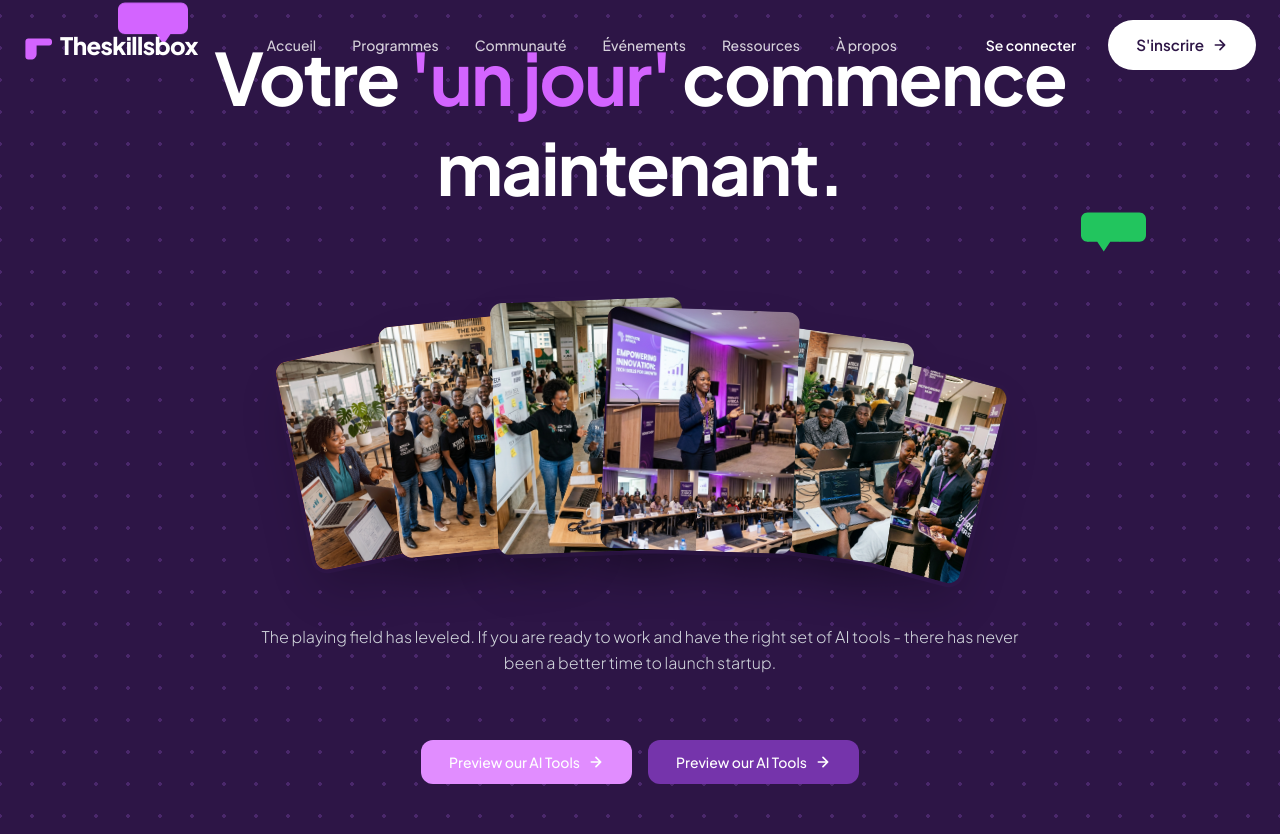
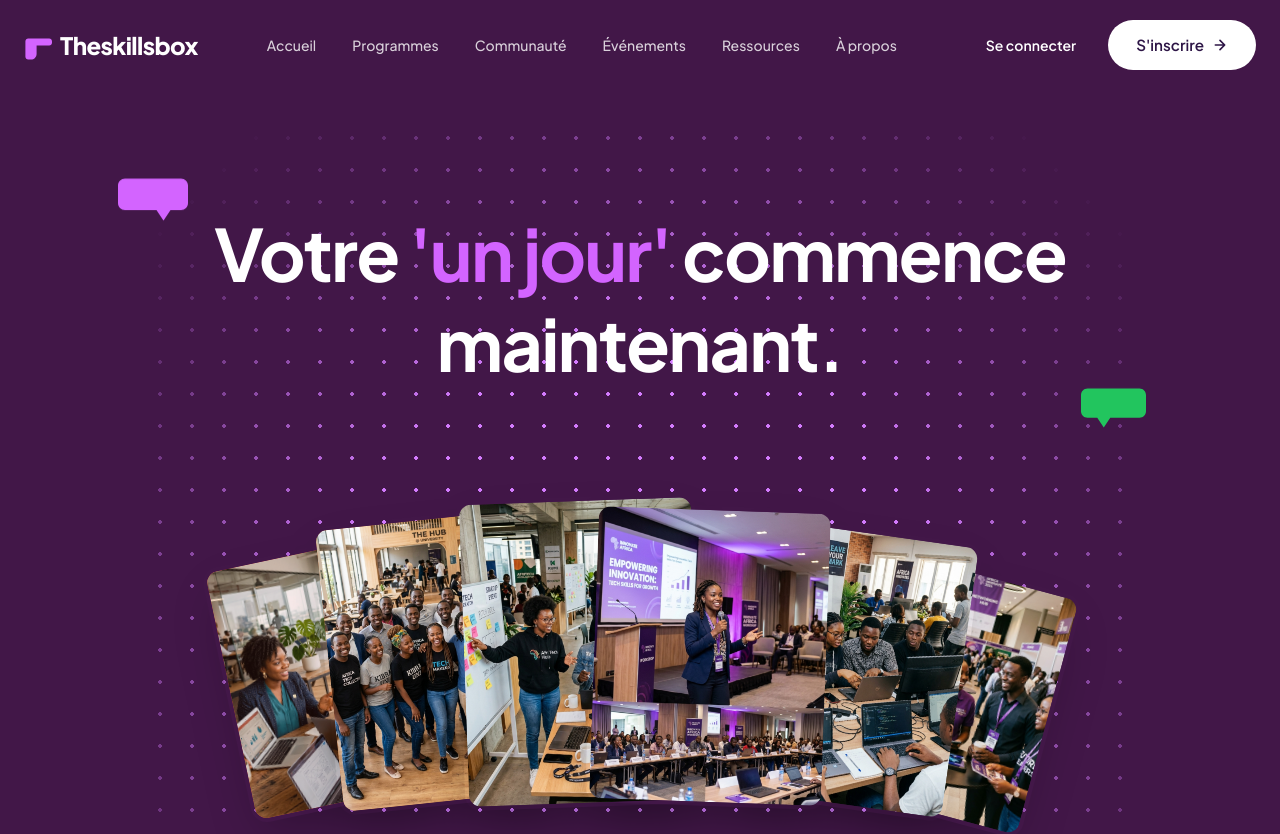
Before and after one commit to Sacre-MBIKU-WAKANE/the_skill_box, a Next.js app: page / in a window 1280 px wide. Shown: the top 834 px of the page. Built offline with nearby package versions, Linux system fonts and the light colour scheme.

Commit message:
fix hero section

```diff
--- a/app/components/HeroSection.tsx
+++ b/app/components/HeroSection.tsx
@@ -6,17 +6,21 @@ export default function HeroSection() {
   return (
     <section
       id="hero"
-      className="relative min-h-[90vh] flex flex-col items-center justify-center overflow-hidden bg-[#2D1546] pt-32, pb-20"
-      style={{
-        backgroundImage: 'radial-gradient(circle, #4A276B 2px, transparent 2px)',
-        backgroundSize: '32px 32px',
-        backgroundPosition: 'center',
-      }}
+      className="relative min-h-[90vh] flex flex-col items-center justify-center overflow-hidden bg-[#421748] pt-32 pb-20"
     >
-      <div className="relative z-10 max-w-7xl mx-auto px-6 w-full flex flex-col items-center">
+      <div
+        className="relative z-10 max-w-fit mx-auto px-8 md:px-16 py-12 flex flex-col items-center"
+      >
+        <div className="absolute inset-0 z-0 pointer-events-none" style={{
+          backgroundImage: 'radial-gradient(circle, #D47CFF 2px, transparent 2px)',
+          backgroundSize: '32px 32px',
+          backgroundPosition: 'center',
+          WebkitMaskImage: 'radial-gradient(circle at center, black 40%, transparent 90%)',
+          maskImage: 'radial-gradient(circle at center, black 40%, transparent 90%)',
+        }}></div>
 
         {/* Title and Bubbles */}
-        <div className="relative mb-16 mt-8">
+        <div className="relative mb-16 mt-8 z-10">
           {/* Purple Bubble */}
           <div className="absolute -left-16 -top-8 md:-left-24 md:-top-6 animate-float z-10">
             <svg width="70" height="45" viewBox="0 0 100 60" fill="none" xmlns="http://www.w3.org/2000/svg">
@@ -37,37 +41,37 @@ export default function HeroSection() {
         </div>
 
         {/* Fanned Cards */}
-        <div className="relative flex justify-center items-center w-full h-[300px] mb-12">
+        <div className="relative flex justify-center items-center w-full h-[400px] mb-12 z-10">
 
           {/* Card 1 */}
-          <div className="absolute z-10 transform -rotate-[12deg] -translate-x-[260px] translate-y-6 w-[180px] h-[220px] rounded-2xl overflow-hidden shadow-2xl border-4 border-transparent transition-transform hover:z-50 hover:scale-105 duration-300">
+          <div className="absolute z-10 transform -rotate-[12deg] -translate-x-[310px] translate-y-6 w-[210px] h-[260px] rounded-2xl overflow-hidden shadow-2xl border-4 border-transparent transition-transform hover:z-50 hover:scale-105 duration-300">
             <div className="absolute inset-0 bg-[#E85D45] z-0"></div>
             <Image src="/images/mentoring.png" alt="Mentoring" layout="fill" objectFit="cover" className="opacity-90 relative z-10" />
           </div>
 
           {/* Card 2 */}
-          <div className="absolute z-20 transform -rotate-[6deg] -translate-x-[160px] translate-y-2 w-[190px] h-[240px] rounded-2xl overflow-hidden shadow-2xl border-4 border-transparent transition-transform hover:z-50 hover:scale-105 duration-300">
+          <div className="absolute z-20 transform -rotate-[6deg] -translate-x-[200px] translate-y-2 w-[230px] h-[290px] rounded-2xl overflow-hidden shadow-2xl border-4 border-transparent transition-transform hover:z-50 hover:scale-105 duration-300">
             <div className="absolute inset-0 bg-[#C87541] z-0"></div>
             <Image src="/images/hero-group.png" alt="Group" layout="fill" objectFit="cover" className="relative z-10" />
           </div>
 
           {/* Card 3 */}
-          <div className="absolute z-30 transform -rotate-[2deg] -translate-x-[50px] w-[200px] h-[260px] rounded-2xl overflow-hidden shadow-2xl border-4 border-transparent transition-transform hover:z-50 hover:scale-105 duration-300">
+          <div className="absolute z-30 transform -rotate-[2deg] -translate-x-[60px] w-[240px] h-[310px] rounded-2xl overflow-hidden shadow-2xl border-4 border-transparent transition-transform hover:z-50 hover:scale-105 duration-300">
             <Image src="/images/accelerator.png" alt="Accelerator" layout="fill" objectFit="cover" />
           </div>
 
           {/* Card 4 */}
-          <div className="absolute z-40 transform rotate-[2deg] translate-x-[60px] translate-y-1 w-[200px] h-[250px] rounded-2xl overflow-hidden shadow-2xl border-4 border-transparent transition-transform hover:z-50 hover:scale-105 duration-300">
+          <div className="absolute z-40 transform rotate-[2deg] translate-x-[70px] translate-y-1 w-[240px] h-[300px] rounded-2xl overflow-hidden shadow-2xl border-4 border-transparent transition-transform hover:z-50 hover:scale-105 duration-300">
             <Image src="/images/workshop.png" alt="Workshop" layout="fill" objectFit="cover" />
           </div>
 
           {/* Card 5 */}
-          <div className="absolute z-30 transform rotate-[8deg] translate-x-[170px] translate-y-4 w-[190px] h-[230px] rounded-2xl overflow-hidden shadow-2xl border-4 border-transparent transition-transform hover:z-50 hover:scale-105 duration-300">
+          <div className="absolute z-30 transform rotate-[8deg] translate-x-[210px] translate-y-4 w-[230px] h-[280px] rounded-2xl overflow-hidden shadow-2xl border-4 border-transparent transition-transform hover:z-50 hover:scale-105 duration-300">
             <Image src="/images/bootcamp.png" alt="Bootcamp" layout="fill" objectFit="cover" />
           </div>
 
           {/* Card 6 */}
-          <div className="absolute z-20 transform rotate-[15deg] translate-x-[260px] translate-y-10 w-[180px] h-[210px] rounded-2xl overflow-hidden shadow-2xl border-4 border-transparent transition-transform hover:z-50 hover:scale-105 duration-300">
+          <div className="absolute z-20 transform rotate-[15deg] translate-x-[310px] translate-y-10 w-[210px] h-[250px] rounded-2xl overflow-hidden shadow-2xl border-4 border-transparent transition-transform hover:z-50 hover:scale-105 duration-300">
             <Image src="/images/community-event.png" alt="Community" layout="fill" objectFit="cover" />
           </div>
 
```
